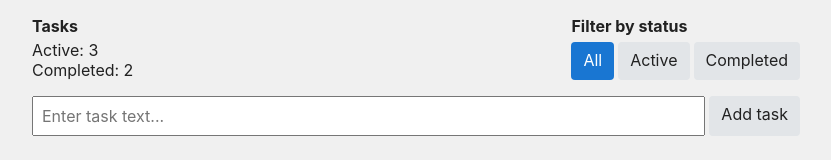
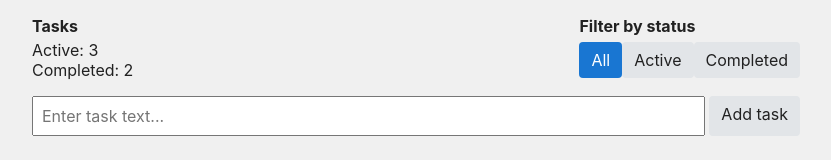
Before and after one commit to Oleggman/react-redux-todolist-app, a React (Create React App) app: page / in a window 1280 px wide. Shown: the top 160 px of the page, without its empty margins (224-1055 px from the left). Built offline with nearby package versions, Linux system fonts and the light colour scheme.

Commit message:
Send actions

```diff
--- a/src/components/StatusFilter/StatusFilter.jsx
+++ b/src/components/StatusFilter/StatusFilter.jsx
@@ -1,17 +1,36 @@
 import { Button } from "components/Button/Button";
 import css from "./StatusFilter.module.css";
-import { useSelector } from "react-redux";
+import { useDispatch, useSelector } from "react-redux";
 import { statusFilters } from "redux/constants";
 import { getFilter } from "redux/selectors";
+import { setFilter } from "redux/actions";
 
 export const StatusFilter = () => {
+  const dispatch = useDispatch();
   const filter = useSelector(getFilter);
 
+  const handleFilterChange = filter => dispatch(setFilter(filter));
+
   return (
-    <div className={css.wrapper}>
-      <Button selected={filter === statusFilters.all}>All</Button>
-      <Button selected={filter === statusFilters.active}>Active</Button>
-      <Button selected={filter === statusFilters.completed}>Completed</Button>
+    <div>
+      <Button
+        selected={filter === statusFilters.all}
+        onClick={() => handleFilterChange(statusFilters.all)}
+      >
+        All
+      </Button>
+      <Button
+        selected={filter === statusFilters.active}
+        onClick={() => handleFilterChange(statusFilters.active)}
+      >
+        Active
+      </Button>
+      <Button
+        selected={filter === statusFilters.completed}
+        onClick={() => handleFilterChange(statusFilters.completed)}
+      >
+        Completed
+      </Button>
     </div>
   );
 };
--- a/src/components/Task/Task.jsx
+++ b/src/components/Task/Task.jsx
@@ -1,16 +1,25 @@
 import { MdClose } from "react-icons/md";
 import css from "./Task.module.css";
+import { useDispatch } from "react-redux";
+import { deleteTask, toggleCompleted } from "redux/actions";
 
 export const Task = ({ task }) => {
+  const dispatch = useDispatch();
+
+  const handleDelete = () => dispatch(deleteTask(task.id));
+
+  const handleToggle = () => dispatch(toggleCompleted(task.id));
+
   return (
     <div className={css.wrapper}>
       <input
         type="checkbox"
         className={css.checkbox}
         checked={task.completed}
+        onChange={handleToggle}
       />
       <p className={css.text}>{task.text}</p>
-      <button className={css.btn}>
+      <button className={css.btn} onClick={handleDelete}>
         <MdClose size={24} />
       </button>
     </div>
--- a/src/components/TaskForm/TaskForm.jsx
+++ b/src/components/TaskForm/TaskForm.jsx
@@ -1,10 +1,15 @@
 import { Button } from "components/Button/Button";
 import css from "./TaskForm.module.css";
+import { useDispatch } from "react-redux";
+import { addTask } from "redux/actions";
 
 export const TaskForm = () => {
+  const dispatch = useDispatch();
+
   const handleSubmit = (event) => {
     event.preventDefault();
     const form = event.target;
+    dispatch(addTask(form.elements.text.value));
     form.reset();
   };
 
```
